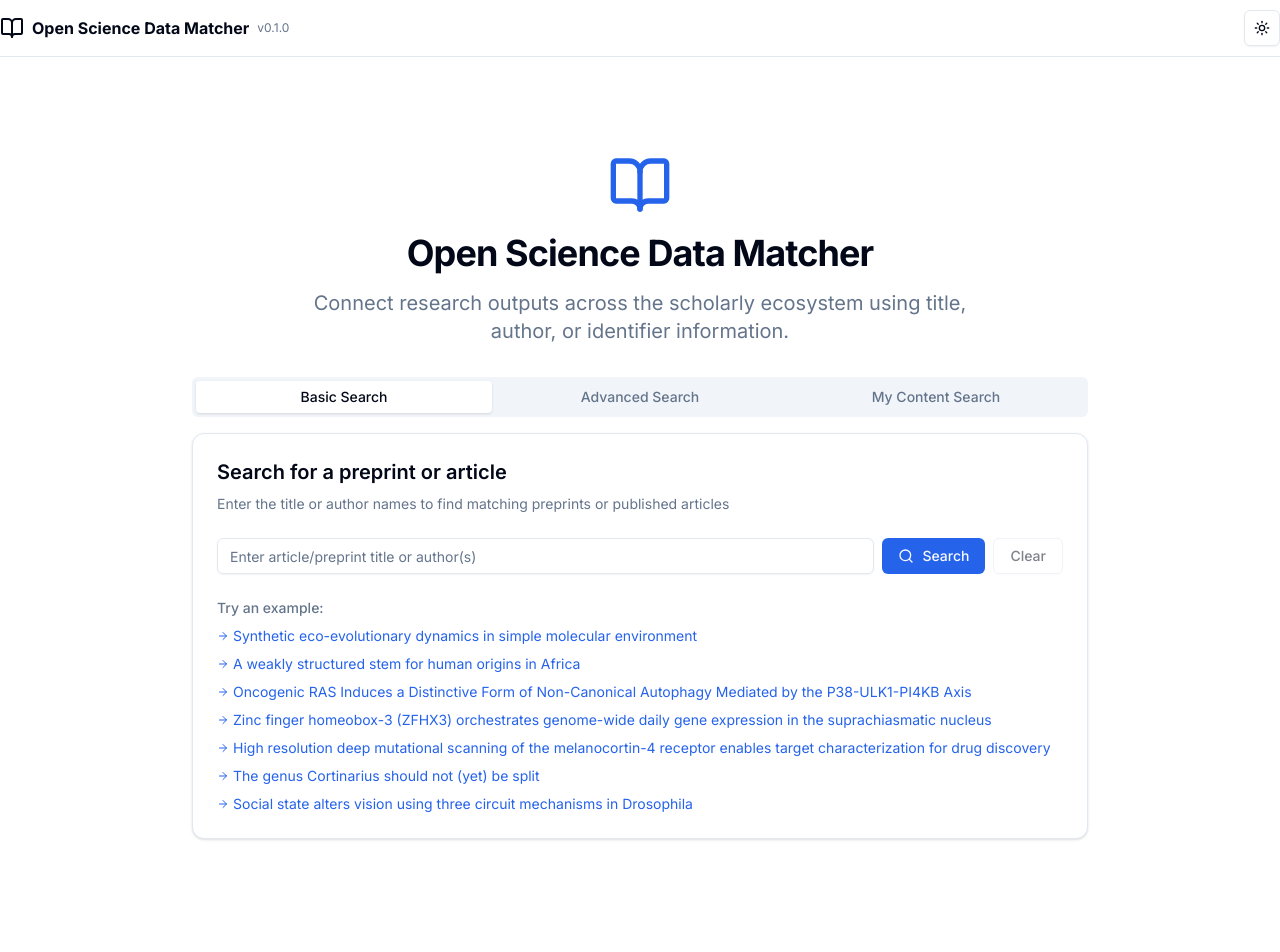
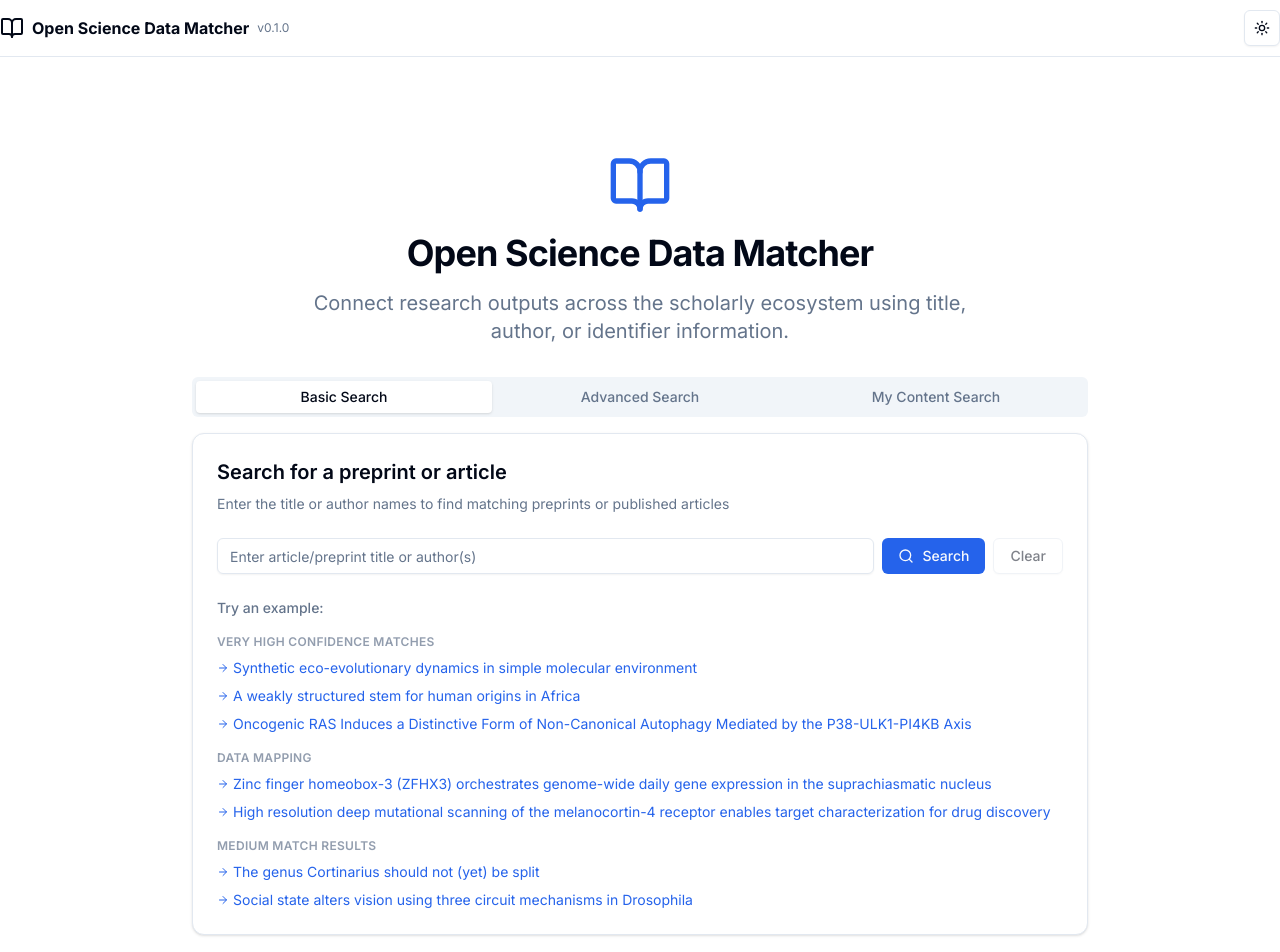
Before and after one commit to BlueReZZ/datamatcher, a Next.js app: page / in a window 1280 px wide. Shown: the top 952 px of the page. Built offline with nearby package versions, Linux system fonts and the light colour scheme; no server answers.

Commit message:
feat: group homepage example searches by matching outcome
Label the "Try an example" links as Very High Confidence, Data mapping,
and Medium match result groups so visitors see what each demonstrates.

Co-Authored-By: Claude Sonnet 5 <noreply@anthropic.com>

```diff
--- a/components/search-form.tsx
+++ b/components/search-form.tsx
@@ -12,14 +12,26 @@ import { searchArticles } from "@/lib/search-service"
 import type { ArticleMatch } from "@/lib/types"
 
 // Example searches to display
-const EXAMPLE_SEARCHES = [
+const EXAMPLE_SEARCH_GROUPS = [
+  {
+    label: "Very High Confidence matches",
+    examples: [
       "Synthetic eco-evolutionary dynamics in simple molecular environment",
       "A weakly structured stem for human origins in Africa",
       "Oncogenic RAS Induces a Distinctive Form of Non-Canonical Autophagy Mediated by the P38-ULK1-PI4KB Axis",
+    ],
+  },
+  {
+    label: "Data mapping",
+    examples: [
       "Zinc finger homeobox-3 (ZFHX3) orchestrates genome-wide daily gene expression in the suprachiasmatic nucleus",
       "High resolution deep mutational scanning of the melanocortin-4 receptor enables target characterization for drug discovery",
-  "The genus Cortinarius should not (yet) be split",
-  "Social state alters vision using three circuit mechanisms in Drosophila",
+    ],
+  },
+  {
+    label: "Medium match results",
+    examples: ["The genus Cortinarius should not (yet) be split", "Social state alters vision using three circuit mechanisms in Drosophila"],
+  },
 ]
 
 export function SearchForm() {
@@ -192,12 +204,15 @@ export function SearchForm() {
         </div>
 
         {/* Example searches */}
-        <div className="space-y-2">
+        <div className="space-y-4">
           <p className="text-sm font-medium text-muted-foreground">Try an example:</p>
+          {EXAMPLE_SEARCH_GROUPS.map((group) => (
+            <div key={group.label} className="space-y-2">
+              <p className="text-xs font-semibold uppercase tracking-wide text-muted-foreground/70">{group.label}</p>
               <div className="flex flex-col space-y-2">
-            {EXAMPLE_SEARCHES.map((example, index) => (
+                {group.examples.map((example) => (
                   <button
-                key={index}
+                    key={example}
                     type="button"
                     onClick={() => handleExampleClick(example)}
                     className="text-sm text-primary hover:text-primary/80 hover:underline flex items-center"
@@ -208,6 +223,8 @@ export function SearchForm() {
                 ))}
               </div>
             </div>
+          ))}
+        </div>
       </form>
 
       {error && <div className="mt-6 text-center p-4 bg-destructive/10 text-destructive rounded-md">{error}</div>}
```
Also changed, not shown: 1 other file (tests, documents, lock files or other folders). Lines whose indentation alone changed are shown as unchanged.
